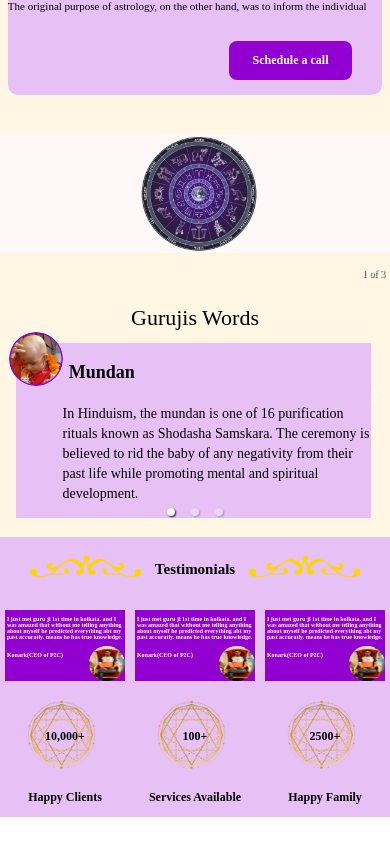
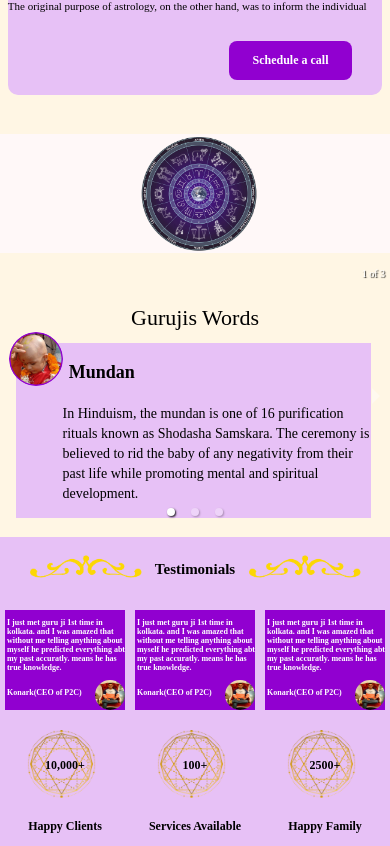
Before and after one commit to Priyanshusingh46/Guru_jii2.O, a React (Create React App) app: page / in a window 390 px wide. Shown: the part 3980-4826 px from the top of the page. Before the commit the page ends 4797 px from the top, so only its background shows below. Built offline with nearby package versions, Linux system fonts and the light colour scheme.

Commit message:
6th commit

```diff
--- a/src/Css/Home/Testimonalcard.css
+++ b/src/Css/Home/Testimonalcard.css
@@ -71,12 +71,13 @@
 
 @media only screen and (max-width:416px){
     #texts {
-        font-size: 6px;
+        font-size: 8px;
     }
-    #image {
-        width: 36px;
-        height: 35px;
+    #image{
+        width: 30px;
+        height: 30px;
     }
+
     .Testimonalcardouterdiv {
         width: 31%;
     }
```
